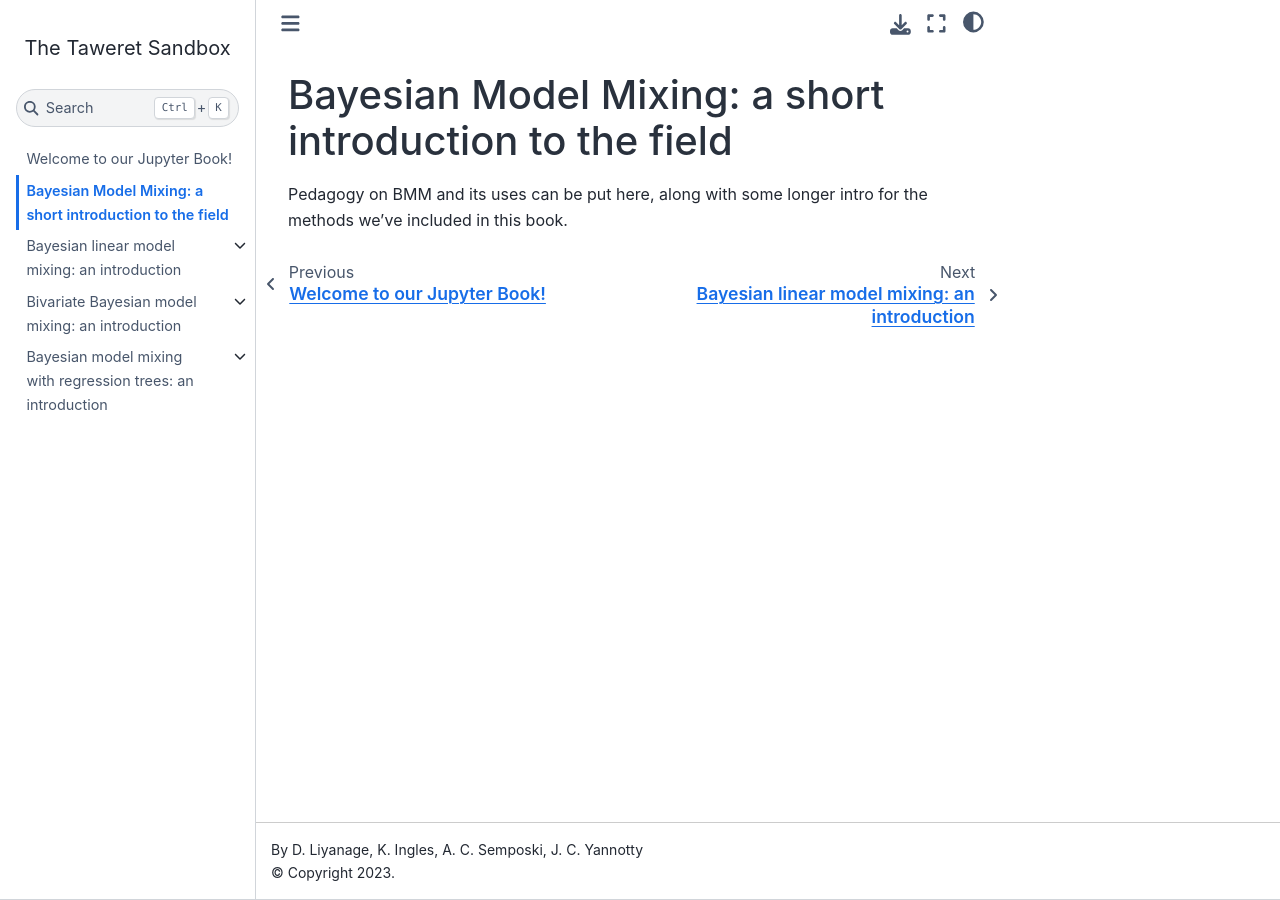
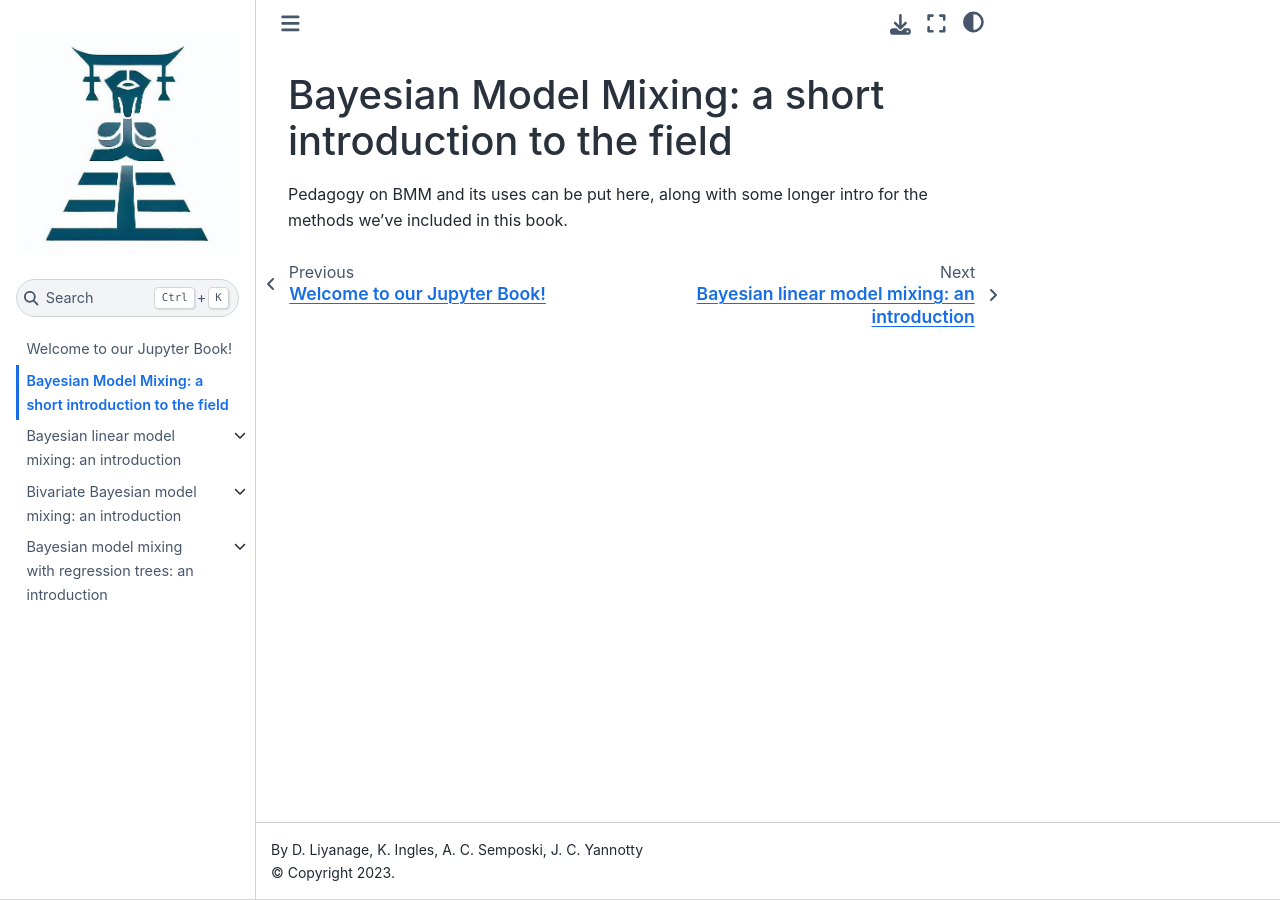
Before and after one commit to bandframework/Taweret, a Jupyter Book: the page built from book/BMM_intro.md, in a window 1280 px wide. Built offline with Jupyter Book 1.0.4 settings and Sphinx 7.4.7 and the Sphinx Book theme 1.1.4, drawn with Linux system fonts in a browser that asks for light colours; pages that are not in the unit, such as notebooks, are missing from menus.

Commit message:
Update _config.yml

```diff
--- a/book/_config.yml
+++ b/book/_config.yml
@@ -1,6 +1,6 @@
 title: The Taweret Sandbox
 author: D. Liyanage, K. Ingles, A. C. Semposki, J. C. Yannotty
-logo: taweret_logo.png
+logo: taweret_logo.PNG
 execute:
   execute_notebooks: force
 
```
